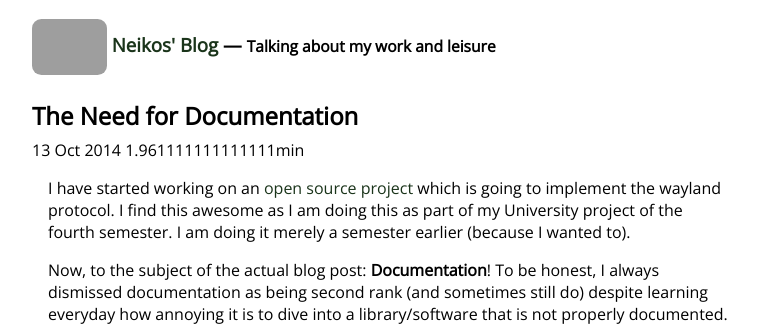
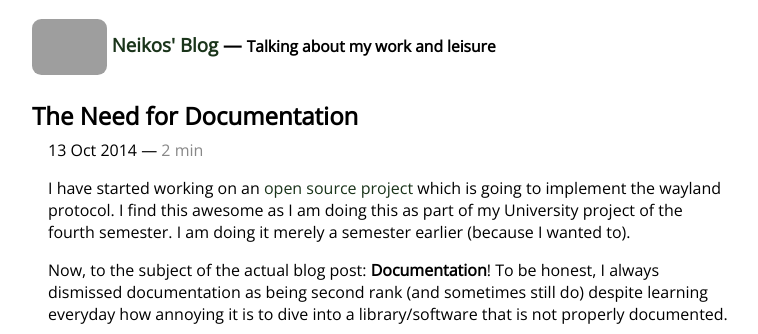
Before and after one commit to TheNeikos/TheNeikos.github.io, a Jekyll site: the page built from _posts/2014-10-13-The_need_for_documentation.md, in a window 1280 px wide, cut to the strip 0-334 px from the top of the page. Shown: the whole strip, without its empty margins (258-1016 px from the left). Built offline with Jekyll 4.4.1, drawn with Linux system fonts in a browser that asks for light colours; grey boxes are pictures that could not be loaded.

Commit message:
Added some visual changes

```diff
--- a/_layouts/post.html
+++ b/_layouts/post.html
@@ -4,13 +4,16 @@ layout: default
 
 <article class="post">
   <h1 class="post-title">{{ page.title }}</h1>
-  <time datetime="{{ page.date | date_to_xmlschema }}" class="page-date">{{ page.date | date_to_string }}</time>
-  {% assign count = page.content | number_of_words %}
-  {% if count >= 250 %}
-      <time title="{{ count }} words">
-          {{ page.content | number_of_words | append: '.0' | divided_by:180 | append: 'min' }}
-      </time>
-  {% endif %}
+  <div class="times">
+      <time datetime="{{ page.date | date_to_xmlschema }}" class="page-date">{{ page.date | date_to_string }}</time>
+      {% assign count = page.content | number_of_words %}
+      {% if count >= 250 %}
+          &mdash;
+          <time title="{{ count }} words" id="read_time">
+              {{ page.content | number_of_words | append: '.0' | divided_by:180 }}
+          </time>
+      {% endif %}
+  </div>
   {{ content }}
 </article>
 
@@ -29,3 +32,8 @@ layout: default
     {% endfor %}
   </ul>
 </aside>
+
+<script>
+    var el = document.getElementById("read_time");
+    el.innerHTML = Math.round(el.innerHTML) + " min";
+</script>
--- a/public/css/main.css
+++ b/public/css/main.css
@@ -36,6 +36,14 @@ article p {
     padding-left: 1em;
 }
 
+article .times {
+    padding-left: 1em;
+}
+
+#read_time {
+    color: #888;
+}
+
 aside h2 {
     font-size: 1em;
 }
```
